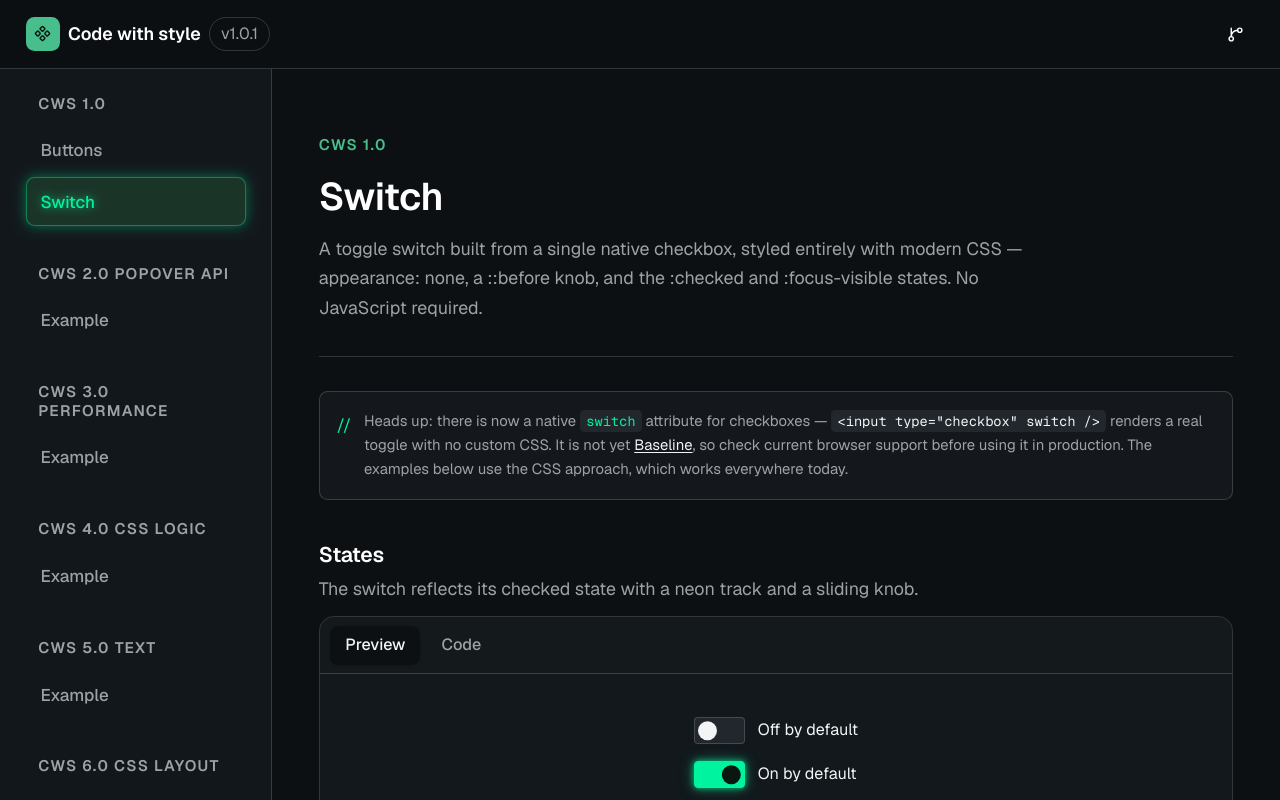
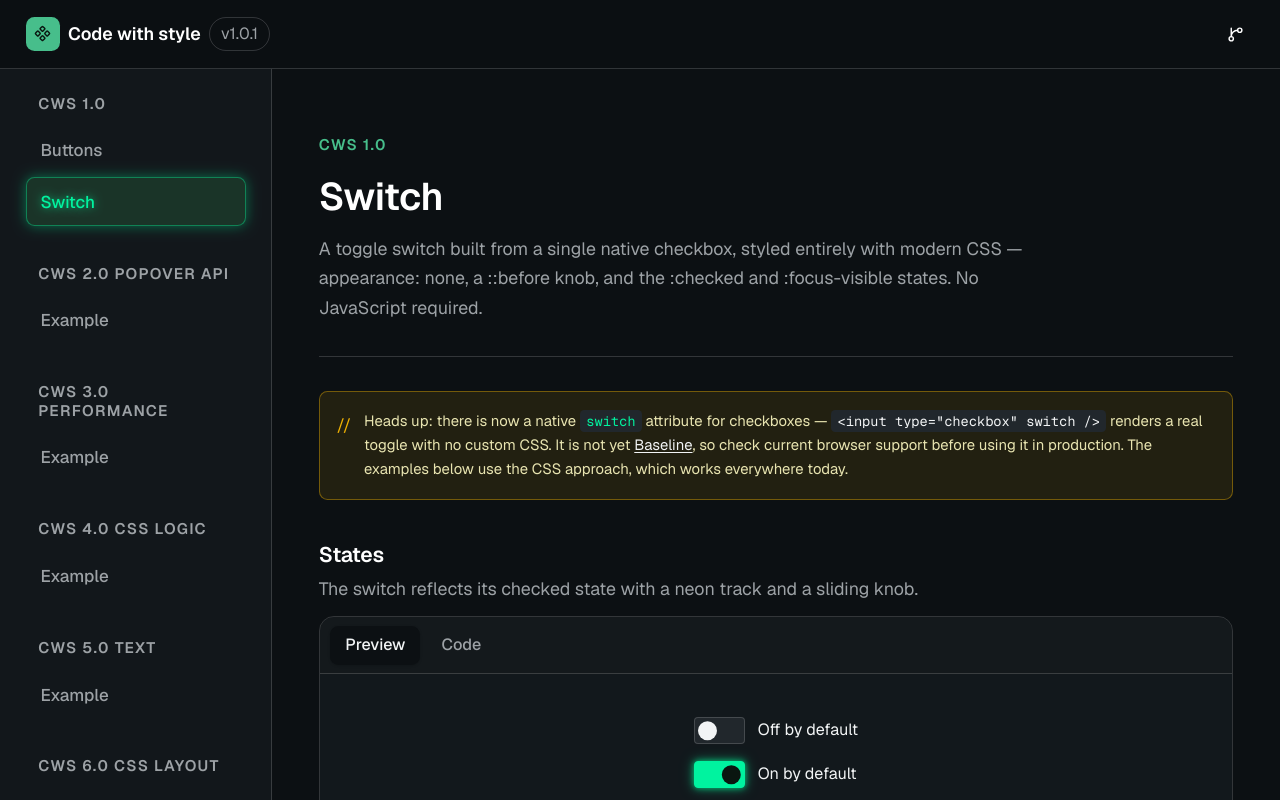
Before and after one commit to anna-bashkuev/Code-with-style, a Next.js app: page /components/switch in a window 1280 px wide. Shown: the top 800 px of the page. Built offline with nearby package versions, Linux system fonts and the light colour scheme.

Commit message:
Style switch page availability note with yellow warning treatment

```diff
--- a/app/components/switch/page.tsx
+++ b/app/components/switch/page.tsx
@@ -104,11 +104,11 @@ export default function SwitchPage() {
         description="A toggle switch built from a single native checkbox, styled entirely with modern CSS — appearance: none, a ::before knob, and the :checked and :focus-visible states. No JavaScript required."
       />
 
-      <aside className="mt-8 flex gap-3 rounded-md border border-border bg-muted/40 p-4">
-        <span aria-hidden="true" className="mt-0.5 text-[color:var(--neon)]">
+      <aside className="mt-8 flex gap-3 rounded-md border border-yellow-500/40 bg-yellow-500/10 p-4">
+        <span aria-hidden="true" className="mt-0.5 text-yellow-500">
           {"//"}
         </span>
-        <p className="text-sm leading-relaxed text-muted-foreground">
+        <p className="text-sm leading-relaxed text-yellow-100/90">
           Heads up: there is now a native{" "}
           <code className="rounded bg-muted px-1.5 py-0.5 font-mono text-[color:var(--neon)]">
             switch
```
